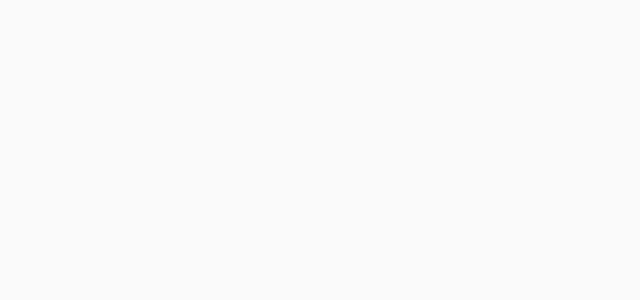
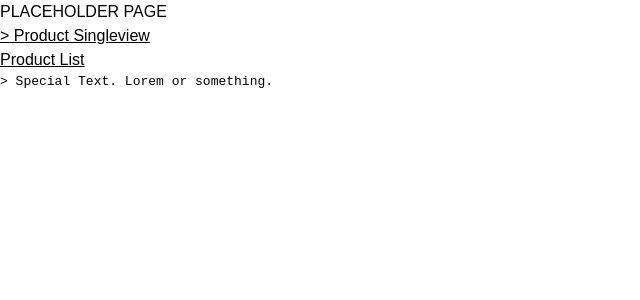
Before and after one commit to Penny-EK/simpelshop, a Next.js app: page / in a window 1280 px wide. Shown: the top 300 px of the page, without its empty margins (0-640 px from the left). Built offline with nearby package versions, Linux system fonts and the light colour scheme.

Commit message:
Placeholder page added - Children in layout nested in <main/>

```diff
--- a/src/app/layout.js
+++ b/src/app/layout.js
@@ -22,7 +22,7 @@ export default function RootLayout({ children }) {
       <body
         className={`${geistSans.variable} ${geistMono.variable} antialiased`}
       >
-        {children}
+        <main>{children}</main>
       </body>
     </html>
   );
--- a/src/app/page.js
+++ b/src/app/page.js
@@ -1,9 +1,19 @@
 import Image from "next/image";
+import Link from "next/link";
 
 export default function Home() {
   return (
-    <div className="flex min-h-screen items-center justify-center bg-zinc-50 font-sans">
-
-    </div>
+    /*Placeholder page containing links - Could be used as a sandbox for testing components and styling as well*/
+    <>
+      <h1 className="title">Placeholder Page</h1>
+      <Link href="/product" className="block underline">
+        {">"} Product Singleview
+      </Link>
+      <Link href="/productlist" className="block underline">
+        Product List
+      </Link>
+      <p className="special">{">"} Special Text. Lorem or something.</p>
+    </>
+    /*------------------------------------------------------------------------------------------------------*/
   );
 }
```
